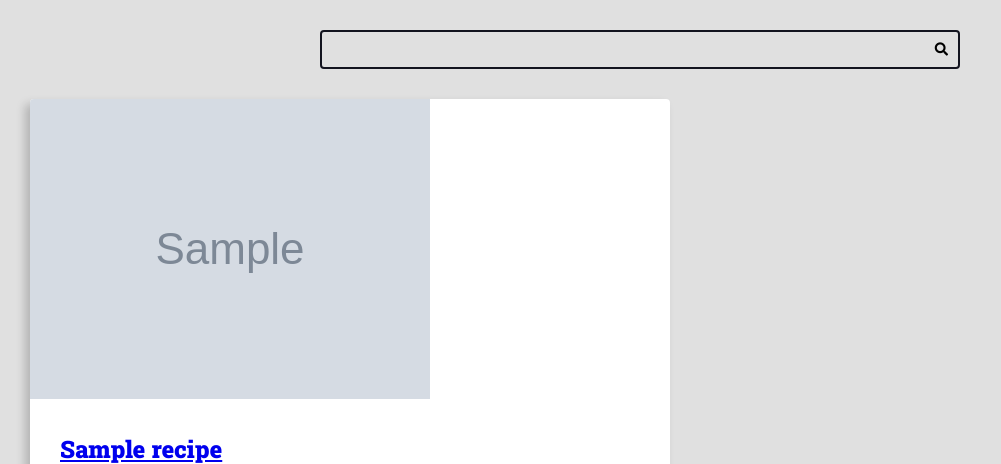
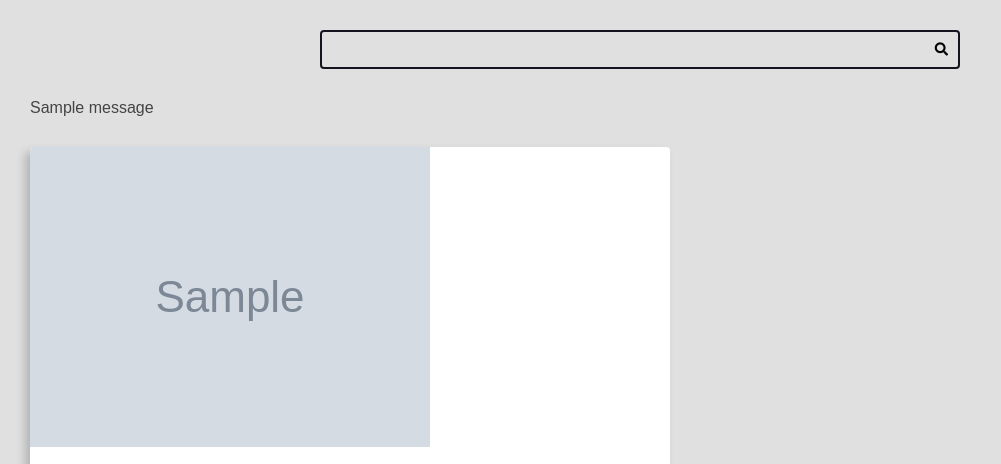
Before and after one commit to ArthurMedeiros29/curso-django-projeto1, a Django app: template recipes/templates/recipes/pages/home.html in a window 1280 px wide. Shown: the part 113-577 px from the top of the page, without its empty margins (0-1001 px from the left). Run offline with Django 4.2, Linux system fonts and the light colour scheme; the template is opened without the code that fills it: values that come from a table or form of the project are taken from there, others are empty; tables that the repository leaves empty hold one stand-in row (values such as "Sample post"); grey boxes marked "Sample" are stand-in pictures; one stand-in notice (Sample message) is shown.

Commit message:
Configurando Django Messages

```diff
--- a/recipes/templates/recipes/pages/home.html
+++ b/recipes/templates/recipes/pages/home.html
@@ -3,6 +3,15 @@
 {% block title %}Home | {% endblock title %}
 
 {% block content %}
+
+{% if messages %}
+<div class="main-content center container">
+    {% for message in messages %}
+        {{ message }}
+    {% endfor %}
+</div>
+{% endif %}
+
 <div class="main-content main-content-list container">
     {% for recipe in recipes %}
     {% include 'recipes/partials/recipe.html' %}
--- a/recipes/views.py
+++ b/recipes/views.py
@@ -1,3 +1,4 @@
+from django.contrib import messages
 from django.db.models import Q
 from django.http.response import Http404
 from django.shortcuts import get_list_or_404, get_object_or_404, render
@@ -9,6 +10,8 @@ def home(request):
     recipes = Recipe.objects.filter(
         is_published=True,
     ).order_by('-id')
+
+    messages.success(request, 'Epa, você foi pesquisar algo que eu vi.')
 
     page_obj, pagination_range = make_pagination(request, recipes, 9)
 
```
Also changed, not shown: project/settings.py (+10 -0 lines).
